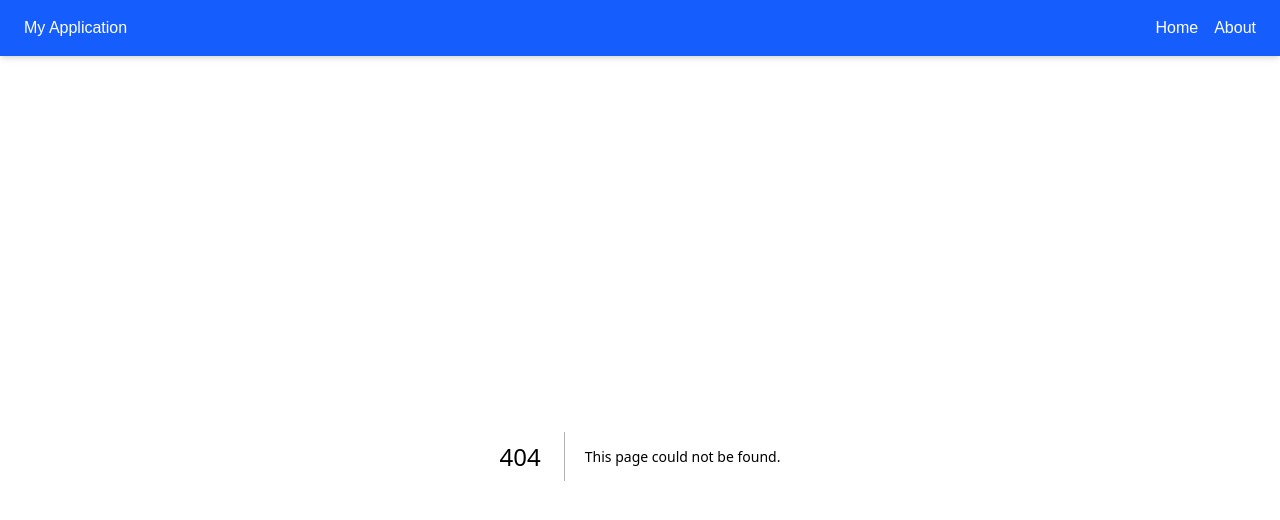
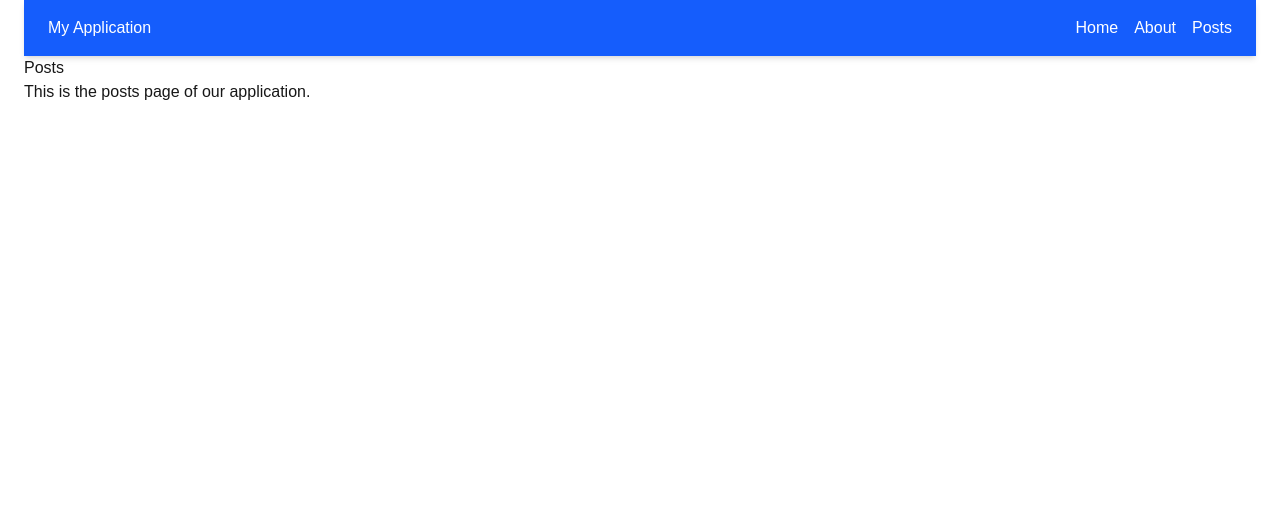
Before and after one commit to gabrielabiah/alx-project-0x02-setup, a Next.js app in the folder alx-project-0x02/: page /posts in a window 1280 px wide. Before the commit this address had no page. Shown: the top 520 px of the page. Built offline with nearby package versions, Linux system fonts and the light colour scheme.

Commit message:
Added post page and realign Header

```diff
--- a/alx-project-0x02/components/layout/Header.tsx
+++ b/alx-project-0x02/components/layout/Header.tsx
@@ -4,11 +4,10 @@ const Header: React.FC = () => {
 	return (
 		<header className="flex sticky justify-between py-4 bg-blue-600 text-white shadow-md px-6">
 			<h1><Link href="/">My Application</Link></h1>
-			<nav>
-				<ul className="flex gap-4">
-					<li><Link href="/home">Home</Link></li>
-					<li><Link href="/about">About</Link></li>
-				</ul>
+			<nav className="flex gap-4">
+				<Link href="/home">Home</Link>
+				<Link href="/about">About</Link>
+				<Link href="/posts" className="hover:underline">Posts</Link>
 			</nav>
 		</header>
 	);
--- a/alx-project-0x02/pages/_app.tsx
+++ b/alx-project-0x02/pages/_app.tsx
@@ -13,7 +13,7 @@ export default function App({ Component, pageProps }: AppProps) {
         <meta name="description" content="This is my application built with Next.js" />
         <meta name="keywords" content="Next.js, React, Application" />
       </Head>
-      <Header />
+
       <div className="container px-6 width-full mx-auto">
         <Component {...pageProps} />
       </div>
--- a/alx-project-0x02/pages/about.tsx
+++ b/alx-project-0x02/pages/about.tsx
@@ -3,14 +3,17 @@ import Header from "@/components/layout/Header";
 
 const About: React.FC = () => {
 	return (
-		<div>
-			<h1>About Us</h1>
-			<p>This is the about page of our application.</p>
+		<>
+			<Header />
+			<main>
+				<h1>About Us</h1>
+				<p>This is the about page of our application.</p>
 
-			<Button label="Small Rounded sm" size="small" shape="rounded-sm" />
-			<Button label="Medium Rounded md" size="medium" shape="rounded-md" />
-			<Button label="Large Rounded full" size="large" shape="rounded-full" />
-		</div>
+				<Button label="Small Rounded sm" size="small" shape="rounded-sm" />
+				<Button label="Medium Rounded md" size="medium" shape="rounded-md" />
+				<Button label="Large Rounded full" size="large" shape="rounded-full" />
+			</main>
+		</>
 	);
 }
 
--- a/alx-project-0x02/pages/home.tsx
+++ b/alx-project-0x02/pages/home.tsx
@@ -19,7 +19,9 @@ export default function HomePage() {
 	};
 
 	return (
-		<div className="p-4">
+		<>
+			<Header />
+			<main className="p-4">
 				<h1 className="text-2xl font-bold mb-4">Home Page</h1>
 
 				<button
@@ -40,6 +42,7 @@ export default function HomePage() {
 						<Card key={index} title={post.title} content={post.content} />
 					))}
 				</div>
-		</div>
+			</main>
+		</>
 	);
 }
--- /dev/null
+++ b/alx-project-0x02/pages/posts.tsx
@@ -0,0 +1,15 @@
+import Header from "@/components/layout/Header"
+
+const Posts: React.FC = () => {
+	return (
+		<>
+			<Header />
+			<main>
+				<h1>Posts</h1>
+				<p>This is the posts page of our application.</p>
+			</main>
+		</>
+	);
+}
+
+export default Posts;
```
Lines whose indentation alone changed are shown as unchanged.
